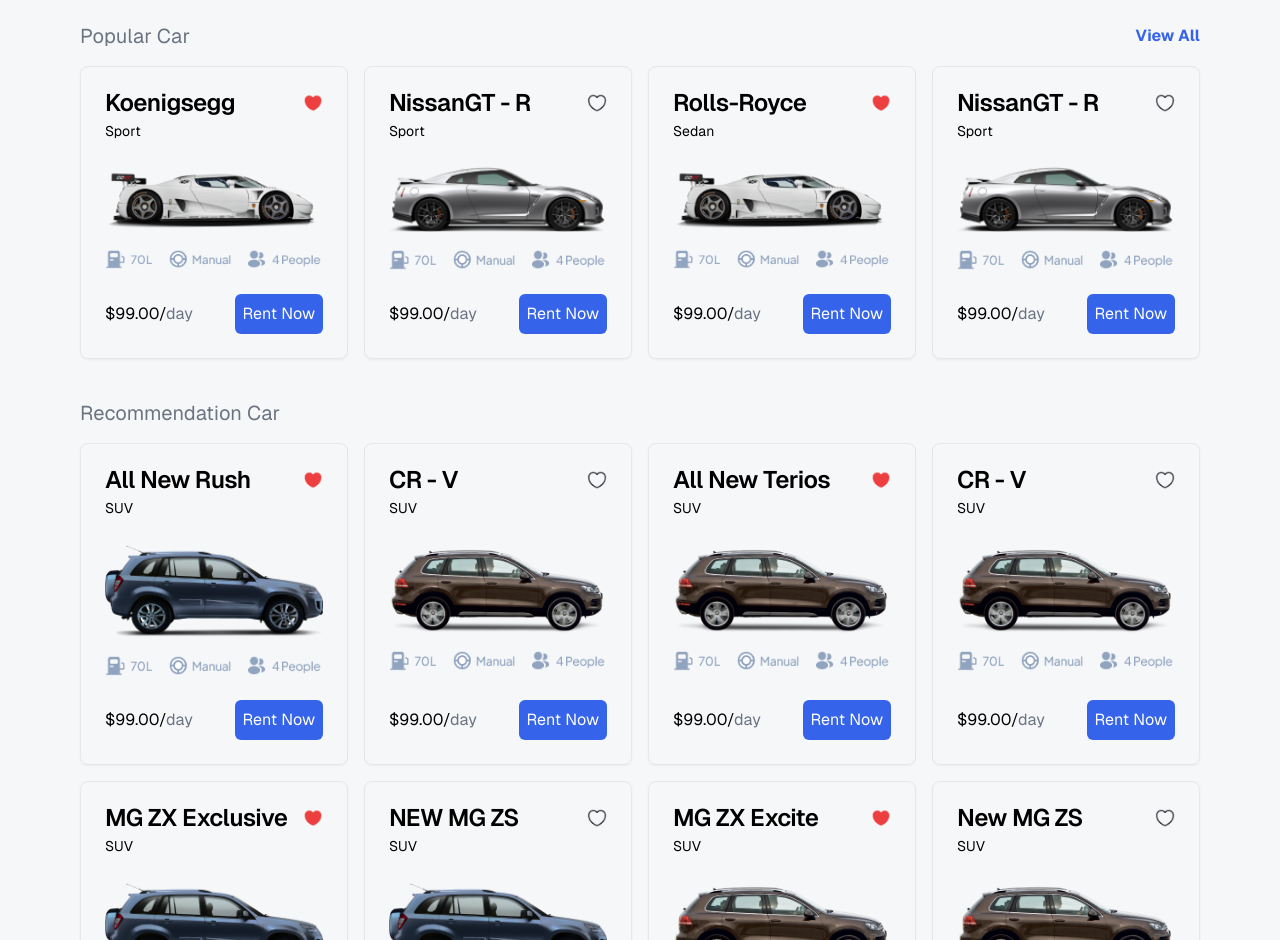
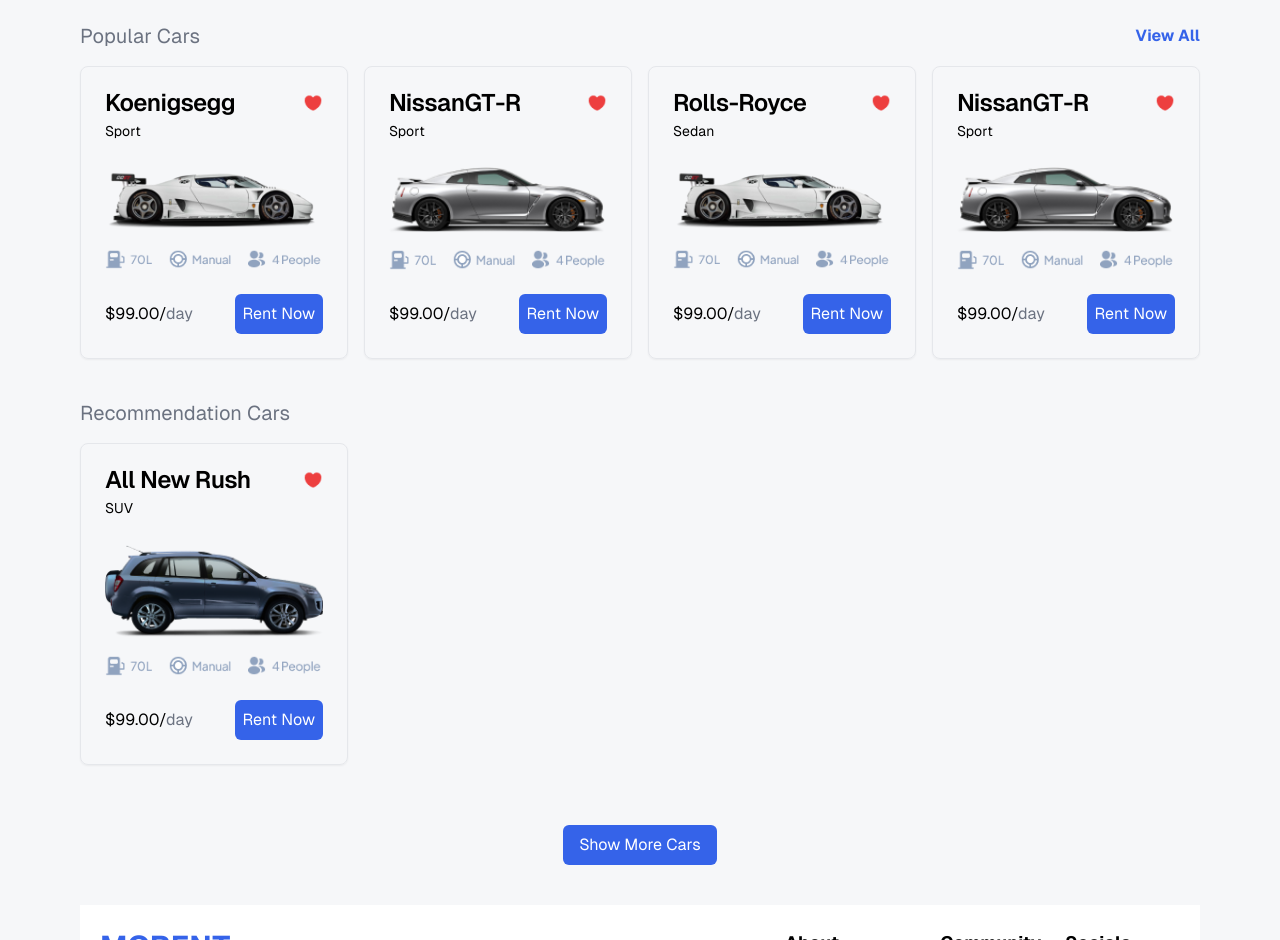
Before and after one commit to Samanarslan/hack-pro, a Next.js app: page / in a window 1280 px wide. Shown: the part 780-1720 px from the top of the page. Built offline with nearby package versions, Linux system fonts and the light colour scheme.

Commit message:
Update page.tsx

```diff
--- a/src/app/page.tsx
+++ b/src/app/page.tsx
@@ -3,300 +3,167 @@
 import Navbar from "./components/Navbar";
 import Footer from "./components/Footer";
 import {
-
   Card,
   CardContent,
   CardDescription,
   CardFooter,
   CardHeader,
   CardTitle,
-} from "@/components/ui/card"
+} from "@/components/ui/card";
 
 export default function Home() {
   return (
+    <div className="bg-[#f6f7f9] min-h-screen p-4 sm:p-6 lg:p-20 flex flex-col gap-10 font-[family-name:var(--font-geist-sans)]">
+      {/* Navbar */}
+      <Navbar />
 
-    <div className="bg-[#f6f7f9] min-h-screen p-4 sm:p-6 lg:p-20 flex flex-col gap-10 font-[family-name:var(--font-geist-sans)]">
-     <Navbar></Navbar>
+      {/* Section 1: Advertisements */}
       <section className="first w-full flex flex-wrap sm:flex-nowrap gap-4 sm:gap-8 justify-center">
-        <Image src={"/Ads 1.png"} alt="" width={640} height={360} className="max-w-full" />
-        <Image src={"/Ads 2.png"} alt="" width={640} height={360} className="max-w-full" />
+        <Image
+          src="/Ads 1.png"
+          alt="Advertisement 1"
+          width={640}
+          height={360}
+          className="max-w-full"
+        />
+        <Image
+          src="/Ads 2.png"
+          alt="Advertisement 2"
+          width={640}
+          height={360}
+          className="max-w-full"
+        />
       </section>
 
-
+      {/* Section 2: Pick-Up, Switch, Drop-Off */}
       <section className="w-full flex flex-wrap sm:flex-nowrap items-center justify-center sm:justify-between gap-4 sm:gap-8">
-        <Image src={"/Pick - Up.png"} alt="" width={582} height={132} className="max-w-full" />
-        <Image src={"/Switch.png"} alt="" width={60} height={60} className="max-w-full" />
-        <Image src={"/Drop - Off.png"} alt="" width={582} height={132} className="max-w-full" />
+        <Image
+          src="/Pick - Up.png"
+          alt="Pick-Up"
+          width={582}
+          height={132}
+          className="max-w-full"
+        />
+        <Image
+          src="/Switch.png"
+          alt="Switch Icon"
+          width={60}
+          height={60}
+          className="max-w-full"
+        />
+        <Image
+          src="/Drop - Off.png"
+          alt="Drop-Off"
+          width={582}
+          height={132}
+          className="max-w-full"
+        />
       </section>
 
-
+      {/* Section 3: Popular Cars */}
       <section className="popular w-full flex flex-col gap-4">
         <div className="first w-full flex items-center justify-between">
-          <h1 className="text-gray-500 text-lg sm:text-xl">Popular Car</h1>
-          <Link href={"/categories"}>
+          <h1 className="text-gray-500 text-lg sm:text-xl">Popular Cars</h1>
+          <Link href="/categories">
             <h1 className="text-[#3563e9] font-bold hover:underline decoration-[#3563e9]">
               View All
             </h1>
           </Link>
         </div>
+
         <div className="sec grid grid-cols-1 sm:grid-cols-2 lg:grid-cols-4 gap-4">
-
-          <Card className="w-full max-w-[304px] mx-auto h-auto flex flex-col justify-between">
+          {/** Reusable Card Component */}
+          {[
+            { name: "Koenigsegg", type: "Sport", image: "/car.png" },
+            { name: "NissanGT-R", type: "Sport", image: "/car (1).png" },
+            { name: "Rolls-Royce", type: "Sedan", image: "/car.png" },
+            { name: "NissanGT-R", type: "Sport", image: "/car (1).png" },
+          ].map((car, index) => (
+            <Card
+              key={index}
+              className="w-full max-w-[304px] mx-auto h-auto flex flex-col justify-between"
+            >
               <CardHeader>
                 <CardTitle className="w-full flex items-center justify-between">
-                Koenigsegg <Image src={"/heart.png"} alt="" width={20} height={20} />
+                  {car.name}
+                  <Image
+                    src="/heart.png"
+                    alt="Favorite Icon"
+                    width={20}
+                    height={20}
+                  />
                 </CardTitle>
-              <CardDescription>Sport</CardDescription>
+                <CardDescription>{car.type}</CardDescription>
               </CardHeader>
               <CardContent className="w-full flex flex-col items-center justify-center gap-4">
-              <Image src={"/car.png"} alt="" width={220} height={68} />
-              <Image src={"/Spesification.png"} alt="" width={256} height={24} />
+                <Image src={car.image} alt={car.name} width={220} height={68} />
+                <Image
+                  src="/Spesification.png"
+                  alt="Specifications"
+                  width={256}
+                  height={24}
+                />
               </CardContent>
               <CardFooter className="w-full flex items-center justify-between">
                 <p>
                   $99.00/<span className="text-gray-500">day</span>
                 </p>
-              <button className="bg-[#3563e9] p-2 text-white rounded-md">Rent Now</button>
+                <Link href="/payment">
+                  <button className="bg-[#3563e9] p-2 text-white rounded-md">
+                    Rent Now
+                  </button>
+                </Link>
               </CardFooter>
             </Card>
+          ))}
+        </div>
+      </section>
 
-
+      {/* Section 4: Recommendation Cars */}
+      <section className="popular w-full flex flex-col gap-4">
+        <h1 className="text-gray-500 text-lg sm:text-xl">Recommendation Cars</h1>
+        <div className="sec grid grid-cols-1 sm:grid-cols-2 lg:grid-cols-4 gap-4">
+          {/* Example Reuse */}
           <Card className="w-full max-w-[304px] mx-auto h-auto flex flex-col justify-between">
             <CardHeader>
               <CardTitle className="w-full flex items-center justify-between">
-                NissanGT - R <Image src={"/heart 2.png"} alt="" width={20} height={20} />
+                All New Rush
+                <Image src="/heart.png" alt="Favorite Icon" width={20} height={20} />
               </CardTitle>
-              <CardDescription>Sport</CardDescription>
+              <CardDescription>SUV</CardDescription>
             </CardHeader>
             <CardContent className="w-full flex flex-col items-center justify-center gap-4">
-              <Image src={"/car (1).png"} alt="" width={220} height={68} />
-              <Image src={"/Spesification.png"} alt="" width={256} height={24} />
+              <Image src="/suv.png" alt="All New Rush" width={220} height={68} />
+              <Image
+                src="/Spesification.png"
+                alt="Specifications"
+                width={256}
+                height={24}
+              />
             </CardContent>
             <CardFooter className="w-full flex items-center justify-between">
               <p>
                 $99.00/<span className="text-gray-500">day</span>
               </p>
-              <Link href={'/payment'}><button className="bg-[#3563e9] p-2 text-white rounded-md">Rent Now</button></Link>
-            </CardFooter>
-          </Card>
-
-
-          <Card className="w-full max-w-[304px] mx-auto h-auto flex flex-col justify-between">
-            <CardHeader>
-              <CardTitle className="w-full flex items-center justify-between">
-                Rolls-Royce <Image src={"/heart.png"} alt="" width={20} height={20} />
-              </CardTitle>
-              <CardDescription>Sedan</CardDescription>
-            </CardHeader>
-            <CardContent className="w-full flex flex-col items-center justify-center gap-4">
-              <Image src={"/car.png"} alt="" width={220} height={68} />
-              <Image src={"/Spesification.png"} alt="" width={256} height={24} />
-            </CardContent>
-            <CardFooter className="w-full flex items-center justify-between">
-              <p>
-                $99.00/<span className="text-gray-500">day</span>
-              </p>
-              <button className="bg-[#3563e9] p-2 text-white rounded-md">Rent Now</button>
-            </CardFooter>
-          </Card>
-
-
-          <Card className="w-full max-w-[304px] mx-auto h-auto flex flex-col justify-between">
-            <CardHeader>
-              <CardTitle className="w-full flex items-center justify-between">
-                NissanGT - R <Image src={"/heart 2.png"} alt="" width={20} height={20} />
-              </CardTitle>
-              <CardDescription>Sport</CardDescription>
-            </CardHeader>
-            <CardContent className="w-full flex flex-col items-center justify-center gap-4">
-              <Image src={"/car (1).png"} alt="" width={220} height={68} />
-              <Image src={"/Spesification.png"} alt="" width={256} height={24} />
-            </CardContent>
-            <CardFooter className="w-full flex items-center justify-between">
-              <p>
-                $99.00/<span className="text-gray-500">day</span>
-              </p>
-              <button className="bg-[#3563e9] p-2 text-white rounded-md">Rent Now</button>
+              <button className="bg-[#3563e9] p-2 text-white rounded-md">
+                Rent Now
+              </button>
             </CardFooter>
           </Card>
         </div>
       </section>
 
-
-      <section className="popular w-full flex flex-col gap-4">
-        <h1 className="text-gray-500 text-lg sm:text-xl">Recommendation Car</h1>
-        <div className="sec grid grid-cols-1 sm:grid-cols-2 lg:grid-cols-4 gap-4">
-
-          <Card className="w-full max-w-[304px] mx-auto h-auto flex flex-col justify-between">
-            <CardHeader>
-              <CardTitle className="w-full flex items-center justify-between">
-                All New Rush <Image src={"/heart.png"} alt="" width={20} height={20} />
-              </CardTitle>
-              <CardDescription>SUV</CardDescription>
-            </CardHeader>
-            <CardContent className="w-full flex flex-col items-center justify-center gap-4">
-              <Image src={"/suv.png"} alt="" width={220} height={68} />
-              <Image src={"/Spesification.png"} alt="" width={256} height={24} />
-            </CardContent>
-            <CardFooter className="w-full flex items-center justify-between">
-              <p>
-                $99.00/<span className="text-gray-500">day</span>
-              </p>
-              <button className="bg-[#3563e9] p-2 text-white rounded-md">Rent Now</button>
-            </CardFooter>
-          </Card>
-
-
-          <Card className="w-full max-w-[304px] mx-auto h-auto flex flex-col justify-between">
-            <CardHeader>
-              <CardTitle className="w-full flex items-center justify-between">
-                CR - V <Image src={"/heart 2.png"} alt="" width={20} height={20} />
-              </CardTitle>
-              <CardDescription>SUV</CardDescription>
-            </CardHeader>
-            <CardContent className="w-full flex flex-col items-center justify-center gap-4">
-              <Image src={"/suv (4).png"} alt="" width={220} height={68} />
-              <Image src={"/Spesification.png"} alt="" width={256} height={24} />
-            </CardContent>
-            <CardFooter className="w-full flex items-center justify-between">
-              <p>
-                $99.00/<span className="text-gray-500">day</span>
-              </p>
-              <button className="bg-[#3563e9] p-2 text-white rounded-md">Rent Now</button>
-            </CardFooter>
-          </Card>
-
-
-          <Card className="w-full max-w-[304px] mx-auto h-auto flex flex-col justify-between">
-            <CardHeader>
-              <CardTitle className="w-full flex items-center justify-between">
-                All New Terios <Image src={"/heart.png"} alt="" width={20} height={20} />
-              </CardTitle>
-              <CardDescription>SUV</CardDescription>
-            </CardHeader>
-            <CardContent className="w-full flex flex-col items-center justify-center gap-4">
-              <Image src={"/suv (4).png"} alt="" width={220} height={68} />
-              <Image src={"/Spesification.png"} alt="" width={256} height={24} />
-            </CardContent>
-            <CardFooter className="w-full flex items-center justify-between">
-              <p>
-                $99.00/<span className="text-gray-500">day</span>
-              </p>
-              <button className="bg-[#3563e9] p-2 text-white rounded-md">Rent Now</button>
-            </CardFooter>
-          </Card>
-
-
-          <Card className="w-full max-w-[304px] mx-auto h-auto flex flex-col justify-between">
-            <CardHeader>
-              <CardTitle className="w-full flex items-center justify-between">
-                CR - V <Image src={"/heart 2.png"} alt="" width={20} height={20} />
-              </CardTitle>
-              <CardDescription>SUV</CardDescription>
-            </CardHeader>
-            <CardContent className="w-full flex flex-col items-center justify-center gap-4">
-              <Image src={"/suv (4).png"} alt="" width={220} height={68} />
-              <Image src={"/Spesification.png"} alt="" width={256} height={24} />
-            </CardContent>
-            <CardFooter className="w-full flex items-center justify-between">
-              <p>
-                $99.00/<span className="text-gray-500">day</span>
-              </p>
-              <button className="bg-[#3563e9] p-2 text-white rounded-md">Rent Now</button>
-            </CardFooter>
-          </Card>
-        </div>
-        <div className="sec grid grid-cols-1 sm:grid-cols-2 lg:grid-cols-4 gap-4">
-
-          <Card className="w-full max-w-[304px] mx-auto h-auto flex flex-col justify-between">
-            <CardHeader>
-              <CardTitle className="w-full flex items-center justify-between">
-                MG ZX Exclusive <Image src={"/heart.png"} alt="" width={20} height={20} />
-              </CardTitle>
-              <CardDescription>SUV</CardDescription>
-            </CardHeader>
-            <CardContent className="w-full flex flex-col items-center justify-center gap-4">
-              <Image src={"/suv.png"} alt="" width={220} height={68} />
-              <Image src={"/Spesification.png"} alt="" width={256} height={24} />
-            </CardContent>
-            <CardFooter className="w-full flex items-center justify-between">
-              <p>
-                $99.00/<span className="text-gray-500">day</span>
-              </p>
-              <button className="bg-[#3563e9] p-2 text-white rounded-md">Rent Now</button>
-            </CardFooter>
-          </Card>
-
-
-          <Card className="w-full max-w-[304px] mx-auto h-auto flex flex-col justify-between">
-            <CardHeader>
-              <CardTitle className="w-full flex items-center justify-between">
-                NEW MG ZS <Image src={"/heart 2.png"} alt="" width={20} height={20} />
-              </CardTitle>
-              <CardDescription>SUV</CardDescription>
-            </CardHeader>
-            <CardContent className="w-full flex flex-col items-center justify-center gap-4">
-              <Image src={"/suv.png"} alt="" width={220} height={68} />
-              <Image src={"/Spesification.png"} alt="" width={256} height={24} />
-            </CardContent>
-            <CardFooter className="w-full flex items-center justify-between">
-              <p>
-                $99.00/<span className="text-gray-500">day</span>
-              </p>
-              <button className="bg-[#3563e9] p-2 text-white rounded-md">Rent Now</button>
-            </CardFooter>
-          </Card>
-
-
-          <Card className="w-full max-w-[304px] mx-auto h-auto flex flex-col justify-between">
-            <CardHeader>
-              <CardTitle className="w-full flex items-center justify-between">
-                MG ZX Excite <Image src={"/heart.png"} alt="" width={20} height={20} />
-              </CardTitle>
-              <CardDescription>SUV</CardDescription>
-            </CardHeader>
-            <CardContent className="w-full flex flex-col items-center justify-center gap-4">
-              <Image src={"/suv (4).png"} alt="" width={220} height={68} />
-              <Image src={"/Spesification.png"} alt="" width={256} height={24} />
-            </CardContent>
-            <CardFooter className="w-full flex items-center justify-between">
-              <p>
-                $99.00/<span className="text-gray-500">day</span>
-              </p>
-              <button className="bg-[#3563e9] p-2 text-white rounded-md">Rent Now</button>
-            </CardFooter>
-          </Card>
-
-
-          <Card className="w-full max-w-[304px] mx-auto h-auto flex flex-col justify-between">
-            <CardHeader>
-              <CardTitle className="w-full flex items-center justify-between">
-                New MG ZS<Image src={"/heart 2.png"} alt="" width={20} height={20} />
-              </CardTitle>
-              <CardDescription>SUV</CardDescription>
-            </CardHeader>
-            <CardContent className="w-full flex flex-col items-center justify-center gap-4">
-              <Image src={"/suv (4).png"} alt="" width={220} height={68} />
-              <Image src={"/Spesification.png"} alt="" width={256} height={24} />
-            </CardContent>
-            <CardFooter className="w-full flex items-center justify-between">
-              <p>
-                $99.00/<span className="text-gray-500">day</span>
-              </p>
-              <button className="bg-[#3563e9] p-2 text-white rounded-md">Rent Now</button>
-            </CardFooter>
-          </Card>
-        </div>
-      </section>
-
+      {/* Section 5: Button */}
       <section className="button w-full text-center">
-        <Link href={"/categories"}>
+        <Link href="/categories">
           <button className="bg-[#3563e9] px-4 py-2 text-white rounded-md mt-5">
             Show More Cars
           </button>
         </Link>
       </section>
-      <Footer></Footer>
+
+      {/* Footer */}
+      <Footer />
     </div>
   );
 }
```
Lines whose indentation alone changed are shown as unchanged.
